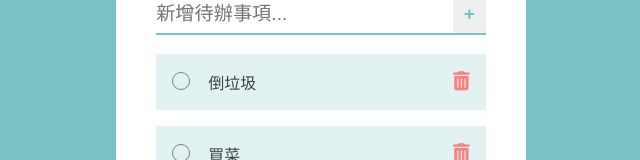
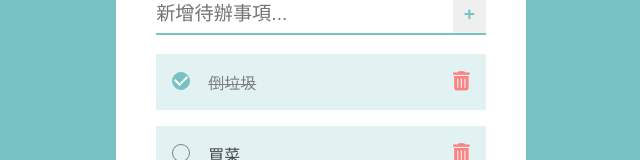
Before and after one commit to greenblue467/p2-todolist, a React (Create React App) app: page / in a window 1280 px wide. Shown: the part 181-341 px from the top of the page, without its empty margins (319-959 px from the left). Built offline with nearby package versions, Linux system fonts and the light colour scheme.

Commit message:
localStorage added

```diff
--- a/src/components/List.jsx
+++ b/src/components/List.jsx
@@ -2,6 +2,7 @@ import React, { Component } from "react";
 import todo from "./styles/todo.css";
 import AddTodo from "./AddTodo";
 import Todos from "./Todos";
+import $ from "jquery";
 
 class List extends Component {
   state = {
@@ -9,7 +10,7 @@ class List extends Component {
       {
         id: 1,
         title: "倒垃圾",
-        complete: false
+        complete: true
       },
       {
         id: 2,
@@ -19,15 +20,35 @@ class List extends Component {
     ],
     newItem: ""
   };
+  UNSAFE_componentWillMount() {
+    const result = localStorage.getItem("name");
+    if (result) {
+      const show = JSON.parse(result);
+      this.setState({ todo: show });
+    }
+  }
+  componentDidMount() {
+    const newState = [...this.state.todo];
+    const newArray = newState.map(x => {
+      if (x.complete) {
+        $(`#${x.id}`).prop("checked", true);
+      }
+      return x;
+    });
+    this.setState({ todo: newArray });
+  }
   check = e => {
     const newState = [...this.state.todo];
-    const index = newState.findIndex(x => x.id == e);
+    const index = newState.findIndex(x => x.id === e);
+    if (newState[index].complete) {
+      $(this).prop("checked", true);
+    }
     newState[index].complete = !newState[index].complete;
     this.setState({ todo: newState });
   };
   delete = e => {
     const newArray = [...this.state.todo];
-    const newState = newArray.filter(x => x.id != e);
+    const newState = newArray.filter(x => x.id !== e);
     this.setState({ todo: newState });
   };
   addTask = e => {
@@ -40,7 +61,7 @@ class List extends Component {
   };
   addToList = e => {
     const space = this.trims(e);
-    if (space == 0) {
+    if (space === 0) {
       alert("不能輸入空白");
     } else {
       const newItem = {
@@ -57,6 +78,10 @@ class List extends Component {
   };
   reset = () => {
     this.setState({ todo: [] });
+  };
+  UNSAFE_componentWillUpdate = (nextProps, nextState) => {
+    const storage = JSON.stringify(nextState.todo);
+    localStorage.setItem("name", storage);
   };
   render() {
     return (
--- a/src/components/Todo.jsx
+++ b/src/components/Todo.jsx
@@ -6,6 +6,7 @@ const Todo = props => {
     textDecoration: props.todo.complete && "line-through",
     color: props.todo.complete && "grey"
   };
+
   return (
     <div className="box">
       <span className="round">
@@ -14,7 +15,7 @@ const Todo = props => {
           id={props.todo.id}
           onClick={() => props.check(props.todo.id)}
         />
-        <label for={props.todo.id}></label>
+        <label htmlFor={props.todo.id}></label>
       </span>
       <span className="item" style={textStyle}>
         {props.todo.title}
--- a/src/components/Todos.jsx
+++ b/src/components/Todos.jsx
@@ -1,4 +1,4 @@
-import React, { Component } from "react";
+import React from "react";
 import todo from "./styles/todo.css";
 import Todo from "./Todo";
 
```
